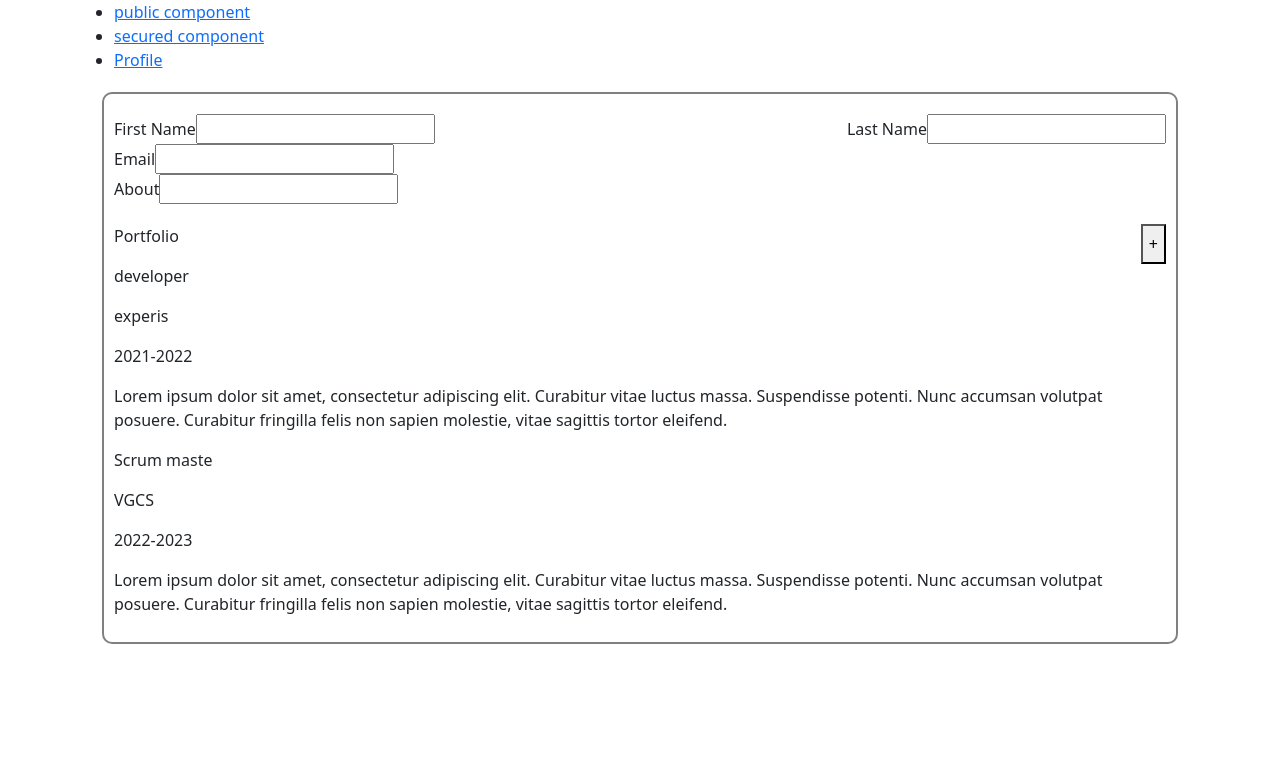
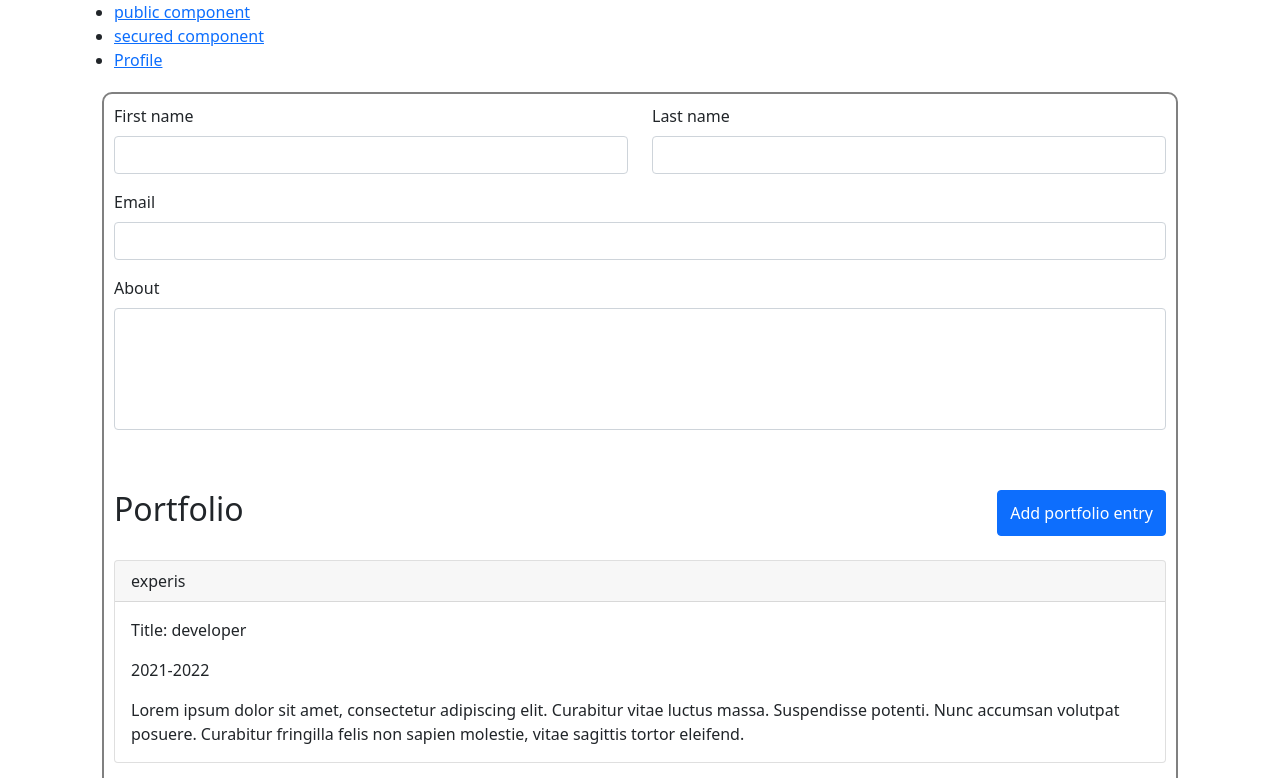
Before and after one commit to nielsenchristoffer93/lagalt-frontend, a React (Create React App) app: page /profile in a window 1280 px wide. Shown: the top 778 px of the page. Built offline with nearby package versions, Linux system fonts and the light colour scheme.

Commit message:
feat(projectView): refactored to use react-bootstrap

```diff
--- a/src/App.js
+++ b/src/App.js
@@ -2,7 +2,7 @@ import React, { Component } from 'react';
 import { BrowserRouter, Switch, Route, Link } from 'react-router-dom';
 import Welcome from './components/views/ProjectView';
 import Secured from './Secured';
-import ProfileView from "./components/views/ProfileView";
+import ProfileView from "./components/views/profileView/ProfileView";
 import './App.css';
 
 class App extends Component {
--- a/src/components/views/PortfolioItem.jsx
+++ /dev/null
@@ -1,12 +0,0 @@
-const PortfolioItem = ({title, company, date, description}) => {
-    return (
-        <div>
-            <p>{title}</p>
-            <p>{company}</p>
-            <p>{date}</p>
-            <p>{description}</p>
-        </div>
-    )
-}
-
-export default PortfolioItem;
--- a/src/components/views/ProjectView.jsx
+++ b/src/components/views/ProjectView.jsx
@@ -2,7 +2,7 @@ import { useEffect, useState } from 'react'
 import ProjectComponent from './ProjectComponent'
 import ProjectRecomended from './ProjectRecomended'
 import ProjectFilterComponent from './ProjectFilterComponent'
-import './ProjectViewStyle.css'
+import './profileView/ProjectViewStyle.css'
 import axios from 'axios'
 import { connect } from 'react-redux';
 import { fetchAllProjects } from '../../redux/Project/projectSlice'
--- a/src/components/views/ProfileView.css
+++ b/src/components/views/profileView/ProfileView.css
@@ -25,4 +25,6 @@
     display: flex;
     flex-direction: row;
     justify-content: space-between;
+    margin-bottom: 3vh;
+    margin-top: 3vh;
 }
--- a/src/components/views/ProfileView.jsx
+++ b/src/components/views/profileView/ProfileView.jsx
@@ -1,6 +1,7 @@
 import "./ProfileView.css"
 import {useState} from "react";
-import PortfolioItem from "./PortfolioItem";
+import PortfolioItem from "./portfolioItem/PortfolioItem";
+import {Form, Button, FormControl, FormLabel, Row, Col} from "react-bootstrap";
 
 const ProfileView = () => {
 
@@ -27,24 +28,30 @@ const ProfileView = () => {
 
     return (
         <div className="profile-container">
-            <div className="name-container">
-                <label>First Name
-                    <input type="text" name="firstname" />
-                </label>
-                <label>Last Name
-                    <input type="text" name="lastname" />
-                </label>
-            </div>
-            <label>Email
-                <input type="email" name="email" />
-            </label>
-            <label>About
-                <input type="text" name="about" />
-            </label>
+
+            <Form className="mb-3">
+                <Row className="mb-3">
+                    <Col>
+                        <FormLabel>First name</FormLabel>
+                        <FormControl type="text" />
+                    </Col>
+                    <Col>
+                        <FormLabel>Last name</FormLabel>
+                        <FormControl type="text" />
+                    </Col>
+                </Row>
+                    <FormLabel>Email</FormLabel>
+                    <FormControl type="text" className="mb-3"/>
+
+                <FormLabel>About</FormLabel>
+                <FormControl type="text" className="p-5"/>
+
+            </Form>
+
             <div className="profile-portfolio">
                 <div className="profile-portfolio-header">
-                    <p>Portfolio</p>
-                    <button>+</button>
+                    <h2>Portfolio</h2>
+                    <Button>Add portfolio entry</Button>
                 </div>
                 <div>
                  {portfolio.map(item => (
--- /dev/null
+++ b/src/components/views/profileView/portfolioItem/PortfolioItem.jsx
@@ -0,0 +1,16 @@
+import {Card} from "react-bootstrap";
+
+const PortfolioItem = ({title, company, date, description}) => {
+    return (
+        <Card className="mb-3">
+            <Card.Header>{company}</Card.Header>
+                <Card.Body>
+                    <Card.Text>Title: {title}</Card.Text>
+                    <Card.Text>{date}</Card.Text>
+                    <Card.Text>{description}</Card.Text>
+                </Card.Body>
+        </Card>
+    )
+}
+
+export default PortfolioItem;
```
Also changed, not shown: src/components/views/profileView/ProjectViewStyle.css (renamed from src/components/views/ProjectViewStyle.css).
